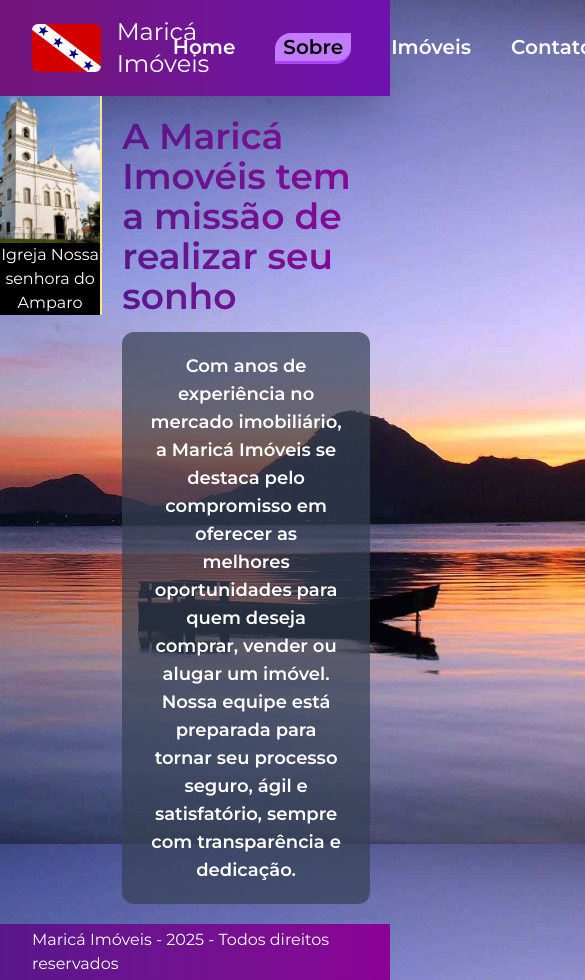
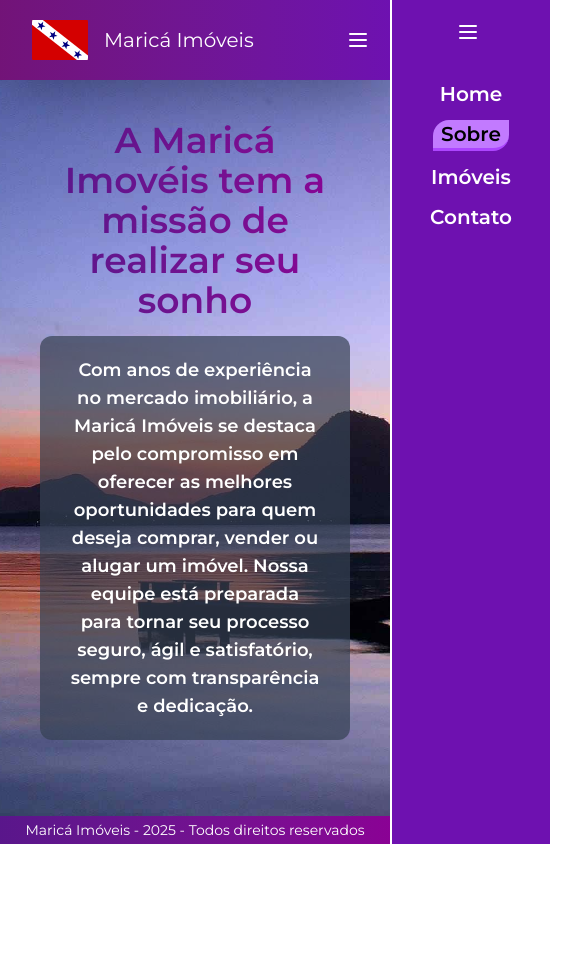
Before and after one commit to cardrocha/marica-digital, a Next.js app: page /sobre in a window 390 px wide. Shown: the whole page, 585 px wide, since content can reach past the window. After the commit the page ends 844 px from the top, so only its background shows below. Built offline with nearby package versions, Linux system fonts and the light colour scheme.

Commit message:
feat: improve responsive layout and adjust design elements

```diff
--- a/app/components/footer.tsx
+++ b/app/components/footer.tsx
@@ -1,7 +1,7 @@
 export default function Footer() {
   return (
     <footer className="flex flex-col gap-8 row-start-3 items-center sm:items-start py-1 px-8 bg-gradient-to-r from-purple-900 to-fuchsia-800">
-      <h1 className="text-white">Maricá Imóveis - 2025 - Todos direitos reservados</h1>
+      <h1 className="text-sm md:text-base text-white whitespace-nowrap">Maricá Imóveis - 2025 - Todos direitos reservados</h1>
     </footer>
   );
 }
--- a/app/components/header.tsx
+++ b/app/components/header.tsx
@@ -1,35 +1,68 @@
-'use client';
+'use client'
 
-import { headerLinks } from "@/config/headerLinks";
-import logo from "@/public/marica.svg";
-import Image from "next/image";
-import Link from "next/link";
-import { usePathname } from "next/navigation";
+import { headerLinks } from '@/config/headerLinks'
+import logo from '@/public/marica.svg'
+import { Menu } from 'lucide-react'
+import Image from 'next/image'
+import Link from 'next/link'
+import { usePathname } from 'next/navigation'
+import { useState } from 'react'
 
 export default function Header() {
-  const pathname = usePathname();
+  const pathname = usePathname()
+  const [open, setOpen] = useState(false)
 
   return (
-    <header className="flex items-center justify-between text-white gap-8 py-4 px-8 bg-gradient-to-r from-fuchsia-900 to-purple-800 shadow-2xl">
+    <header className="relative flex items-center justify-between text-white gap-8 py-4 px-8 bg-gradient-to-r from-fuchsia-900 to-purple-800 shadow-2xl">
+      <Menu
+        onClick={() => setOpen(!open)}
+        className="md:hidden absolute right-5 text-4xl cursor-pointer"
+      />
       <Link href="#" title="Clique aqui" className="flex items-center gap-4">
         <Image
-          className="rounded-md w-18 h-12 object-contain" // Ajuste o tamanho aqui
+          className="rounded-md w-14 md:w-18 h-12 object-contain" // Ajuste o tamanho aqui
           src={logo}
           alt="Logo do Maricá Digital"
         />
-        <h1 className="text-2xl">Maricá Imóveis</h1>
+        <h1 className="text-xl md:text-2xl whitespace-nowrap">
+          Maricá Imóveis
+        </h1>
       </Link>
       <nav>
-        <ul className="flex gap-10">
-          {headerLinks.map((link) => (
+        <ul className="hidden md:flex gap-10">
+          {headerLinks.map(link => (
             <Link
               key={link.id}
               href={link.href}
               title={link.title}
               className={`link ${
                 pathname === `${link.href}`
-                  ? "text-xl px-2 border-b-3 border-b-purple-500 bg-purple-400 rounded-br-2xl rounded-tl-2xl text-black font-semibold hover:underline"
-                  : "text-xl font-semibold text-white hover:underline"
+                  ? 'text-xl px-2 border-b-3 border-b-purple-500 bg-purple-400 rounded-br-2xl rounded-tl-2xl text-black font-semibold hover:underline'
+                  : 'text-xl font-semibold text-white hover:underline'
+              }`}
+            >
+              {link.text}
+            </Link>
+          ))}
+        </ul>
+      </nav>
+      <nav
+        className={`transform transition-transform duration-300 ${open ? 'translate-x-0' : 'translate-x-full'} md:hidden fixed top-0 right-0 w-40 h-full border-l-2 bg-purple-800 z-10`}
+      >
+        <Menu
+          onClick={() => setOpen(!open)}
+          className="absolute top-5 left-16 md:hidden right-5 mb-5 text-4xl cursor-pointer"
+        />
+        <ul className="flex flex-col pt-20 items-center gap-3 lg:gap-6">
+          {headerLinks.map(link => (
+            <Link
+              key={link.id}
+              title={link.title}
+              href={link.href}
+              className={`link ${
+                pathname === `${link.href}`
+                  ? 'text-xl px-2 border-b-3 border-b-purple-500 bg-purple-400 rounded-br-2xl rounded-tl-2xl text-black font-semibold hover:underline'
+                  : 'text-xl font-semibold text-white hover:underline'
               }`}
             >
               {link.text}
@@ -38,5 +71,5 @@
         </ul>
       </nav>
     </header>
-  );
+  )
 }
--- a/app/contato/page.tsx
+++ b/app/contato/page.tsx
@@ -8,22 +8,22 @@
 
 export default function ContatoPage() {
   return (
-    <div className="flex flex-col gap-4 w-[800px] h-[470px] mx-auto border-4 border-purple-500 rounded-xl bg-purple-100 p-4 my-10">
-      <h1 className="font-heading text-2xl text-center font-semibold">
+    <div className="flex flex-col gap-4 w-full xl:w-[800px] h-full xl:h-[470px] mx-auto border-4 border-purple-500 rounded-xl bg-purple-100 p-4 my-10">
+      <h1 className="font-heading text-xl xl:text-2xl text-center font-semibold">
         Está com alguma dúvida? Entre em contato conosco:
       </h1>
       <div>
-        <h2 className="font-heading pb-4 text-xl text-center font-semibold">
+        <h2 className="font-heading pb-4 text-lg xl:text-xl text-center font-semibold">
           Nossas mídias sociais:
         </h2>
-        <ul className="cursor-pointer flex justify-center gap-6">
+        <ul className="grid grid-cols-2 gap-2 xl:grid-cols-4 justify-center w-[300px] xl:w-[600px] mx-auto cursor-pointer">
           <li
             title="Clique para ir ao instagram"
             className="flex items-center gap-2 hover:text-pink-600 transition-colors duration-200"
           >
             <InstagramIcon />
             <Link
-              className="font-semibold"
+              className="font-semibold text-sm xl:text-base"
               href="#"
               target="_blank"
               rel="noopener noreferrer"
@@ -37,7 +37,7 @@
           >
             <FacebookIcon />
             <Link
-              className="font-semibold"
+              className="font-semibold text-sm xl:text-base"
               href="#"
               target="_blank"
               rel="noopener noreferrer"
@@ -54,7 +54,7 @@
               href="https://wa.me/552100000000000?text=Olá,%20gostaria%20de%20mais%20informações"
               target="_blank"
               rel="noopener noreferrer"
-              className="font-semibold"
+              className="font-semibold text-sm xl:text-base"
             >
               Whatsapp
             </Link>
@@ -65,7 +65,7 @@
           >
             <LinkedinIcon />
             <Link
-              className="font-semibold"
+              className="font-semibold text-sm xl:text-base"
               href="#"
               target="_blank"
               rel="noopener noreferrer"
@@ -75,27 +75,26 @@
           </li>
         </ul>
         <div className="mt-4 flex flex-col gap-4">
-          <h2 className="font-heading text-xl text-center font-semibold">
+          <h2 className="font-heading text-lg xl:text-xl text-center font-semibold">
             Ou entre em contato por e-mail:
           </h2>
           <p className="text-lg text-center font-semibold">
             <Link
-              className="bg-gray-300 hover:bg-gray-400 transition-colors border py-1 px-2 rounded-4xl cursor-pointer"
+              className="bg-gray-300 hover:bg-gray-400 text-sm xl:text-base transition-colors border py-1 px-2 rounded-4xl cursor-pointer"
               href="mailto:maricaImoveis@email.com"
             >
               maricaImoveis@email.com
             </Link>
           </p>
         </div>
-        <div className="w-[400px] mx-auto justify-center mt-4">
-          <h2 className="font-heading pb-4 text-xl text-center font-semibold whitespace-nowrap">
+        <div className="w-full xl:w-[400px] mx-auto justify-center mt-4">
+          <h2 className="font-heading pb-4 text-lg xl:text-xl text-star xl:text-center font-semibold ">
             Venha nos visitar e conhecer nossa loja!
           </h2>
           <iframe
             src="https://www.google.com/maps/embed?pb=!1m18!1m12!1m3!1d3674.9148771814034!2d-42.821874625741074!3d-22.91651033821659!2m3!1f0!2f0!3f0!3m2!1i1024!2i768!4f13.1!3m3!1m2!1s0x99ed9be4b49009%3A0xcb871b9e5c9244f8!2sR.%20Abreu%20Rangel%2C%20420%20-%20Eldorado%2C%20Maric%C3%A1%20-%20RJ%2C%2024900-890!5e0!3m2!1spt-BR!2sbr!4v1740517914019!5m2!1spt-BR!2sbr"
-            width="400"
             height="150"
-            className="border-2 border-black rounded-lg"
+            className="w-full xl:w-[400px] mx-auto border-2 border-black rounded-lg"
             allowFullScreen
             loading="lazy"
             referrerPolicy="no-referrer-when-downgrade"
--- a/app/imoveis/modal.tsx
+++ b/app/imoveis/modal.tsx
@@ -19,15 +19,15 @@
   return (
     <>
       {openModal && (
-        <div className="fixed flex flex-col gap-5 p-5 justify-center items-center top-60 left-80 bg-black/80 rounded-xl w-[650px] h-[250px] z-10">
+        <div className="fixed flex flex-col gap-5 p-5 justify-center items-center top-40 xl:top-60 left-0 xl:left-80 bg-black/80 rounded-xl w-full xl:w-[650px] h-[300px] xl:h-[250px] z-10">
           {state?.success ? (
             <div className="flex flex-col gap-5 items-center">
-              <p className="text-green-400 text-xl">{state.message}</p>
+              <p className="text-green-400 text-center text-xl">{state.message}</p>
               <Button onClick={onClick}>Fechar</Button>
             </div>
           ) : (
             <>
-              <h1 className="text-2xl text-white">
+              <h1 className="text-xl text-center xl:text-2xl text-white">
                 Deixe seu contato e entraremos em contato:
               </h1>
 
@@ -54,11 +54,11 @@
                   </label>
                   <input
                     className="px-2 py-1 bg-gray-100 placeholder-gray-600 rounded-sm"
-                    placeholder="Ex: (11) 91234-5678"
+                    placeholder="Ex: 1199999999"
                     type="tel"
                     name="tel"
                     id="tel"
-                    pattern="^\(?\d{2}\)?\s?(?:9\d{4}|\d{4})-\d{4}$"
+                    pattern="^\d{2}9?\d{8}$"
                   />
                 </div>
 
--- a/app/imoveis/page.tsx
+++ b/app/imoveis/page.tsx
@@ -15,7 +15,7 @@
 
   return (
     <section className="container mx-auto p-2 relative">
-      <h2 className="font-heading text-center underline text-purple-950 text-4xl font-bold py-2">
+      <h2 className="font-heading text-center underline text-purple-950 text-3xl md:text-4xl font-bold py-2">
         ~ Seu novo lar está aqui ~
       </h2>
 
--- a/app/layout.tsx
+++ b/app/layout.tsx
@@ -28,7 +28,7 @@
     <html lang="pt" className={`${oxanium.variable} ${montserrat.variable}`}>
       <body className="max-w-full xl:max-w-[1360px] xl:mx-auto antialiased flex flex-col min-h-screen overflow-y-scroll">
         <Header />
-        <main className="flex flex-1">
+        <main className="flex flex-1 p-5 xl:p-0">
           {children}
         </main>
         <Footer />
--- a/app/lib/action.tsx
+++ b/app/lib/action.tsx
@@ -4,7 +4,7 @@
 
 const validationSchema = z.object({
   name: z.string().min(6, { message: "Nome está muito curto!" }),
-  tel: z.string().min(15, { message: "Digite um número válido!" }),
+  tel: z.string().min(11, { message: "Digite um número válido!" }),
 });
 
 export interface FormState {
--- a/app/page.tsx
+++ b/app/page.tsx
@@ -1,12 +1,10 @@
-import Image from 'next/image'
-import Button from './components/button'
 import Link from 'next/link'
 
 export default function Home() {
   return (
     <div className="flex mx-auto items-center justify-center">
       <div className="flex flex-col gap-4">
-        <h1 className="font-heading text-4xl font-semibold">
+        <h1 className="font-heading text-3xl md:text-4xl font-semibold text-center">
           Seu próximo lar está te{' '}
           <span className="bg-purple-700/80 px-1 text-purple-200 rounded-br-2xl rounded-tl-2xl">
             esperando
--- a/app/sobre/page.tsx
+++ b/app/sobre/page.tsx
@@ -4,12 +4,12 @@
 export default function About() {
   return (
     <main className="flex text-white">
-      <figure className="w-full xl:w-[400px] h-full border-r-2 border-r-amber-200">
-        <Image src={amparo} alt="igreja nossa senhora do amparo" />
+      <figure className="hidden xl:block w-[400px] h-full border-r-2 border-r-amber-200">
+        <Image className='w-full h-screen object-cover' src={amparo} alt="igreja nossa senhora do amparo" />
         <figcaption className='bg-black text-center'>Igreja Nossa senhora do Amparo</figcaption>
       </figure>
-      <div className='flex flex-col gap-4 w-[1000px] px-5 py-5 xl:px-10 xl:py-10'>
-        <h1 className="text-4xl font-semibold bg-gradient-to-r from-purple-900 to-fuchsia-800 bg-clip-text text-transparent">
+      <div className='flex flex-col gap-4 w-full xl:w-[1000px] px-5 py-5 xl:px-10 xl:py-10'>
+        <h1 className="text-4xl text-center xl:text-start font-semibold bg-gradient-to-r from-purple-900 to-fuchsia-800 bg-clip-text text-transparent">
           A Maricá Imovéis tem a missão de realizar seu sonho
         </h1>
         <p className="text-lg text-center font-semibold bg-gray-700/70 px-7 py-5 rounded-xl text-white">
```
